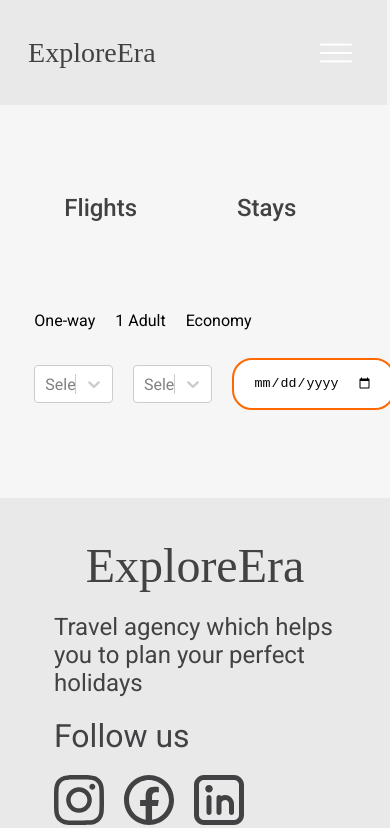
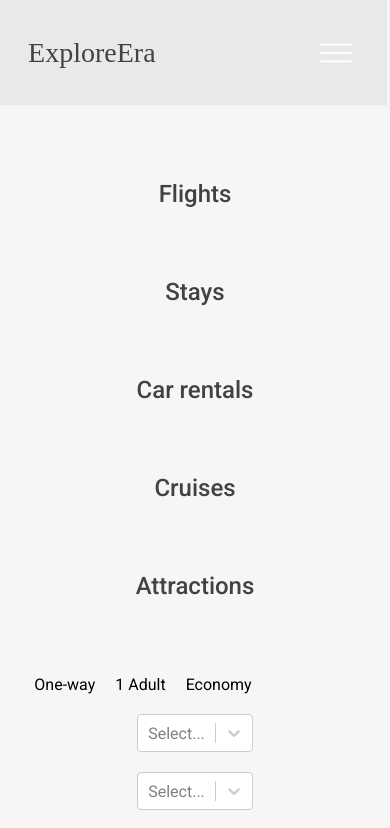
Before and after one commit to AchiGel/unilab_react_project, a React (Create React App) app: page /services/Flights in a window 390 px wide. Shown: the top 828 px of the page. Built offline with nearby package versions, Linux system fonts and the light colour scheme; a web font is replaced by a local one.

Commit message:
add some responsive styles

```diff
--- a/src/components/SignInPage.js
+++ b/src/components/SignInPage.js
@@ -28,6 +28,9 @@ const SignInFormContainer = styled.div`
   flex-direction: column;
   align-items: center;
   border-radius: 10px;
+  @media screen and (max-width: 600px) {
+    width: 100%;
+  }
 `;
 
 const SignInForm = styled.form`
@@ -201,7 +204,7 @@ function SignInPage() {
         <SignInMediaButtons>
           {icons.map((el, index) => (
             <SignInMediaButton key={index}>
-              <img src={el} alt={el} />
+              <img style={{ width: "100%" }} src={el} alt={el} />
             </SignInMediaButton>
           ))}
         </SignInMediaButtons>
--- a/src/components/SignUpPage.js
+++ b/src/components/SignUpPage.js
@@ -28,6 +28,9 @@ const SignUpFormContainer = styled.div`
   flex-direction: column;
   align-items: center;
   border-radius: 10px;
+  @media screen and (max-width: 600px) {
+    width: 100%;
+  }
 `;
 
 const SignUpForm = styled.form`
@@ -255,7 +258,7 @@ function SignUpPage() {
         <SignUpMediaButtons>
           {icons.map((el, index) => (
             <SignUpMediaButton key={index}>
-              <img src={el} alt={el} />
+              <img style={{ width: "100%" }} src={el} alt={el} />
             </SignUpMediaButton>
           ))}
         </SignUpMediaButtons>
--- a/src/components/servicesPages/FlightsPage.js
+++ b/src/components/servicesPages/FlightsPage.js
@@ -28,6 +28,9 @@ const FlightsPageSearchBottom = styled.div`
   align-items: center;
   justify-content: space-between;
   gap: 20px;
+  @media screen and (max-width: 600px) {
+    flex-direction: column;
+  }
 `;
 
 export default function FlightsPage() {
--- a/src/components/servicesPages/ServicesButtons.js
+++ b/src/components/servicesPages/ServicesButtons.js
@@ -7,6 +7,9 @@ const ServicesButtonsContainer = styled.div`
   gap: 40px;
   margin-bottom: 60px;
   margin-top: 165px;
+  @media screen and (max-width: 600px) {
+    flex-direction: column;
+  }
 `;
 
 export default function ServicesButtons() {
```
